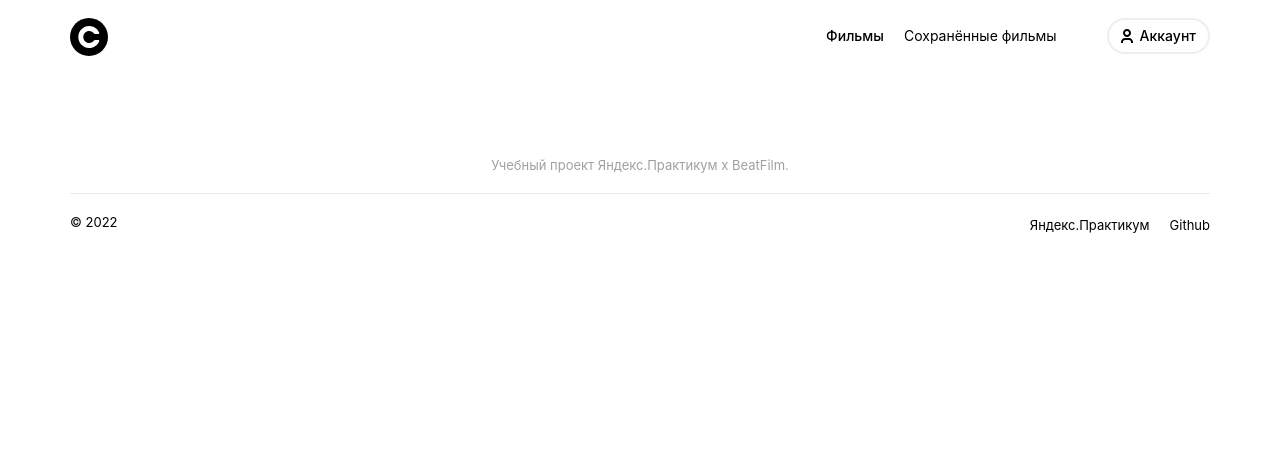
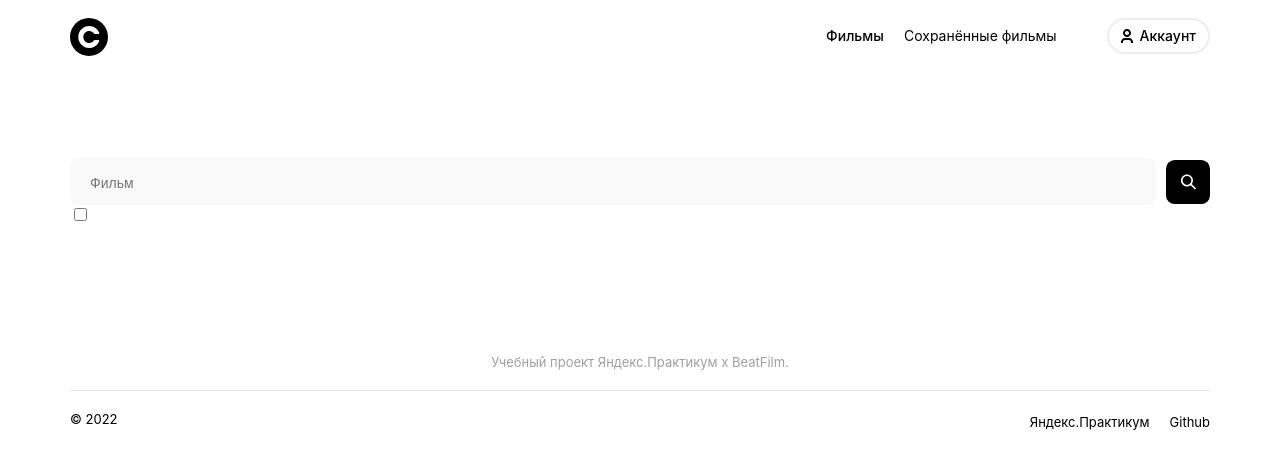
Before and after one commit to Ksenia-Frants/movies-explorer-frontend, a React (Create React App) app: page /movies in a window 1280 px wide. Shown: the top 468 px of the page. Built offline with nearby package versions, Linux system fonts and the light colour scheme.

Commit message:
Сделать компонент формы поиска

```diff
--- a/src/components/App/App.js
+++ b/src/components/App/App.js
@@ -3,9 +3,9 @@ import { Switch, Route } from 'react-router-dom';
 import Header from '../Header/Header';
 import Main from '../Main/Main';
 import Footer from '../Footer/Footer';
+import Movies from '../Movies/Movies';
 // import Register from '../Register';
 // import Login from '../Login';
-// import Movies from '../Movies';
 // import SavedMovies from '../SavedMovies';
 
 import './App.css';
@@ -18,6 +18,9 @@ function App() {
         <Route exact path='/'>
           <Main />
         </Route>
+        <Route path='/movies'>
+          <Movies />
+        </Route>
       </Switch>
       <Footer />
       <Route path='/movies'></Route>
--- /dev/null
+++ b/src/components/FilterCheckbox/FilterCheckbox.js
@@ -0,0 +1,15 @@
+import { React } from 'react';
+import './FilterCheckbox.css';
+
+function FilterCheckbox() {
+  return (
+    <div className='filter-checkbox'>
+      <label className='filter-checkbox__label'>
+        <input className='filter-checkbox__input' type='checkbox'></input>
+        <span className='filter-checkbox__name'></span>
+      </label>
+    </div>
+  );
+}
+
+export default FilterCheckbox;
--- /dev/null
+++ b/src/components/Movies/Movies.js
@@ -0,0 +1,13 @@
+import { React } from 'react';
+import './Movies.css';
+import SearchForm from '../SearchForm/SearchForm';
+
+function Movies() {
+  return (
+    <main className='content'>
+      <SearchForm />
+    </main>
+  );
+}
+
+export default Movies;
--- /dev/null
+++ b/src/components/SearchForm/SearchForm.css
@@ -0,0 +1,56 @@
+.search-form {
+  max-width: 1140px;
+  padding: 80px 70px 50px;
+  margin: auto;
+}
+
+.search-form__element {
+  display: flex;
+  justify-content: space-between;
+  align-items: center;
+}
+
+.search-form__input {
+  max-width: 1086px;
+  width: 100%;
+  padding: 16px 0 13px 20px;
+  border: none;
+  outline: none;
+  background: #f9f9f9;
+  border-radius: 8px;
+  font-weight: 400;
+  font-size: 14px;
+  line-height: 18px;
+  color: #a0a0a0;
+  margin-right: 10px;
+}
+
+.search-form__button {
+  background-image: url(../../images/search-icon.svg);
+  width: 44px;
+  height: 44px;
+  border: none;
+  background-repeat: no-repeat;
+  background-position: center;
+  background-color: #000000;
+  border-radius: 20%;
+  padding: 20px;
+  transition: opacity 0.3s linear;
+  cursor: pointer;
+}
+
+.search-form__button:hover {
+  opacity: 0.8;
+}
+
+@media screen and (max-width: 768px) {
+  .search-form {
+    padding: 80px 30px 50px;
+  }
+}
+
+@media screen and (max-width: 395px) {
+  .search-form {
+    padding: 80px 14px 50px;
+  }
+}
--- /dev/null
+++ b/src/components/SearchForm/SearchForm.js
@@ -0,0 +1,17 @@
+import { React } from 'react';
+import './SearchForm.css';
+import FilterCheckbox from '../FilterCheckbox/FilterCheckbox';
+
+function SearchForm() {
+  return (
+    <div className='search-form'>
+      <form className='search-form__element'>
+        <input className='search-form__input' type='text' placeholder='Фильм'></input>
+        <button className='search-form__button' type='submit'></button>
+      </form>
+      <FilterCheckbox />
+    </div>
+  );
+}
+
+export default SearchForm;
```
Also changed, not shown: src/components/FilterCheckbox/FilterCheckbox.css (added), src/components/Movies/Movies.css (added).
